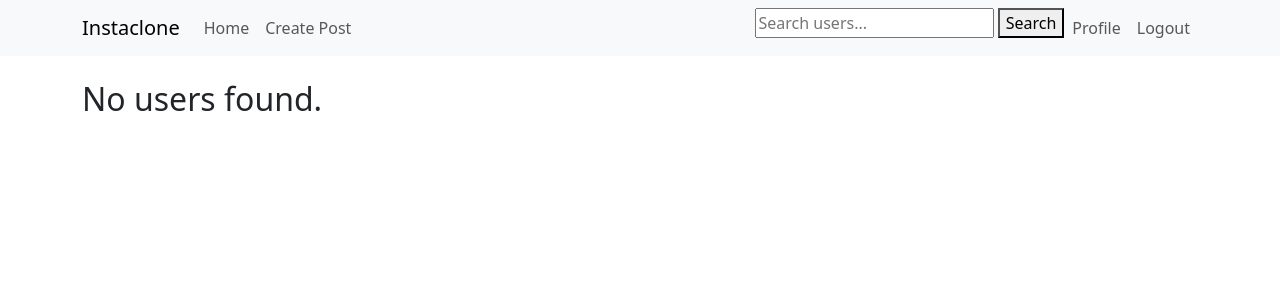
After one commit to daniyarotegen/homework_63_daniyar_otegen, a Django app: page /instaclone/search/ in a window 1280 px wide. The commit adds this page. Shown: the top 300 px of the page. Run offline with Django 4.2, Linux system fonts and the light colour scheme; the visitor is signed in with stand-in values (Sample User, id 1); some libraries are stand-ins or nearby versions.

Commit message:
Добавил функцию поиска пользователей

```diff
--- a/instaclone/templates/base.html
+++ b/instaclone/templates/base.html
@@ -28,6 +28,10 @@
                 {% endif %}
             </ul>
             <ul class="navbar-nav">
+                <form method="get" action="{% url 'user_search' %}">
+                    <input type="text" name="q" placeholder="Search users...">
+                    <button type="submit">Search</button>
+                </form>
                 {% if user.is_authenticated %}
                 <li class="nav-item">
                     <a class="nav-link" href="{% url 'profile' %}">Profile</a>
--- /dev/null
+++ b/instaclone/templates/user_search.html
@@ -0,0 +1,18 @@
+{% extends 'base.html' %}
+
+{% block content %}
+{% if users %}
+<h2>Search results:</h2>
+<ul>
+    {% for user in users %}
+    <li>
+        <a href="{% url 'profile' user.pk %}">
+            {{ user.username }}
+        </a>
+    </li>
+    {% endfor %}
+</ul>
+{% else %}
+<h2>No users found.</h2>
+{% endif %}
+{% endblock %}
--- a/instaclone/urls.py
+++ b/instaclone/urls.py
@@ -1,6 +1,6 @@
 from django.contrib.auth.views import LogoutView
 from django.urls import path
-from .views import RegisterView, UserLoginView, PostCreateView, ProfileView
+from .views import RegisterView, UserLoginView, PostCreateView, ProfileView, UserSearchView
 
 urlpatterns = [
     path('register/', RegisterView.as_view(), name='register'),
@@ -8,4 +8,6 @@ urlpatterns = [
     path('logout/', LogoutView.as_view(next_page='home'), name='logout'),
     path('post/create/', PostCreateView.as_view(), name='post_create'),
     path('profile/', ProfileView.as_view(), name='profile'),
+    path('search/', UserSearchView.as_view(), name='user_search'),
+    path('profile/<int:user_id>/', ProfileView.as_view(), name='profile'),
 ]
--- a/instaclone/views.py
+++ b/instaclone/views.py
@@ -1,7 +1,8 @@
 from django.contrib import messages
 from django.contrib.auth.mixins import LoginRequiredMixin
 from django.contrib.auth.views import LoginView
-from django.shortcuts import render
+from django.db.models import Q
+from django.shortcuts import render, get_object_or_404
 from django.urls import reverse_lazy, reverse
 from django.views import View
 from django.views.generic import ListView
@@ -56,5 +57,28 @@ class HomeView(LoginRequiredMixin, ListView):
 
 
 class ProfileView(LoginRequiredMixin, View):
-    def get(self, request):
-        return render(request, 'profile.html')
+    def get(self, request, user_id):
+        user = get_object_or_404(CustomUser, pk=user_id)
+        posts = Post.objects.filter(user=user).order_by('-created_at')
+        context = {
+            'profile_user': user,
+            'posts': posts,
+        }
+        return render(request, 'profile.html', context)
+
+
+
+class UserSearchView(LoginRequiredMixin, ListView):
+    model = CustomUser
+    template_name = 'user_search.html'
+    context_object_name = 'users'
+
+    def get_queryset(self):
+        query = self.request.GET.get('q', '')
+        if query:
+            return CustomUser.objects.filter(
+                Q(username__icontains=query) |
+                Q(email__icontains=query) |
+                Q(name__icontains=query)
+            )
+        return CustomUser.objects.none()
```
Also changed, not shown: instaclone/templates/profile.html (+20 -6 lines).
